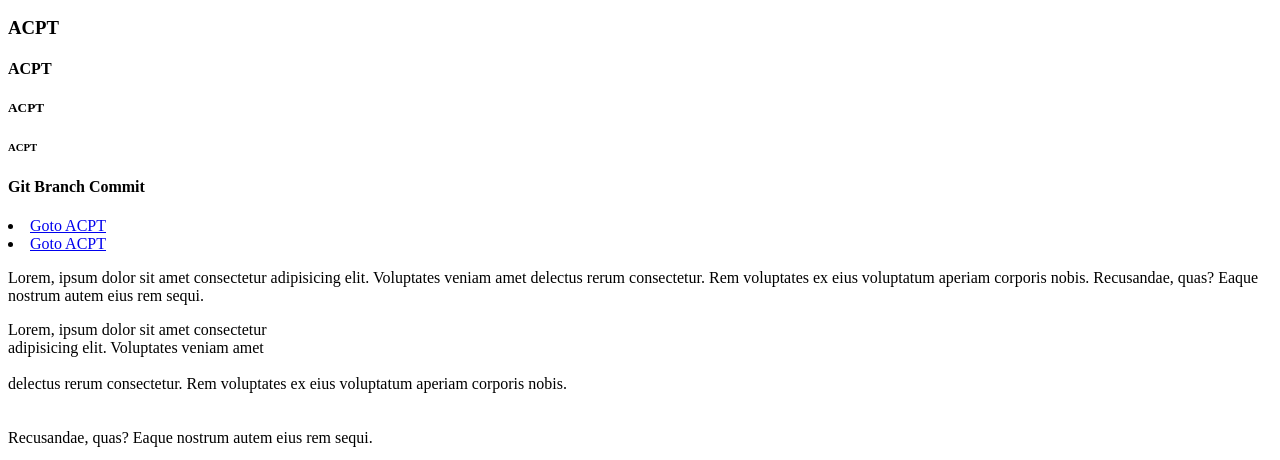
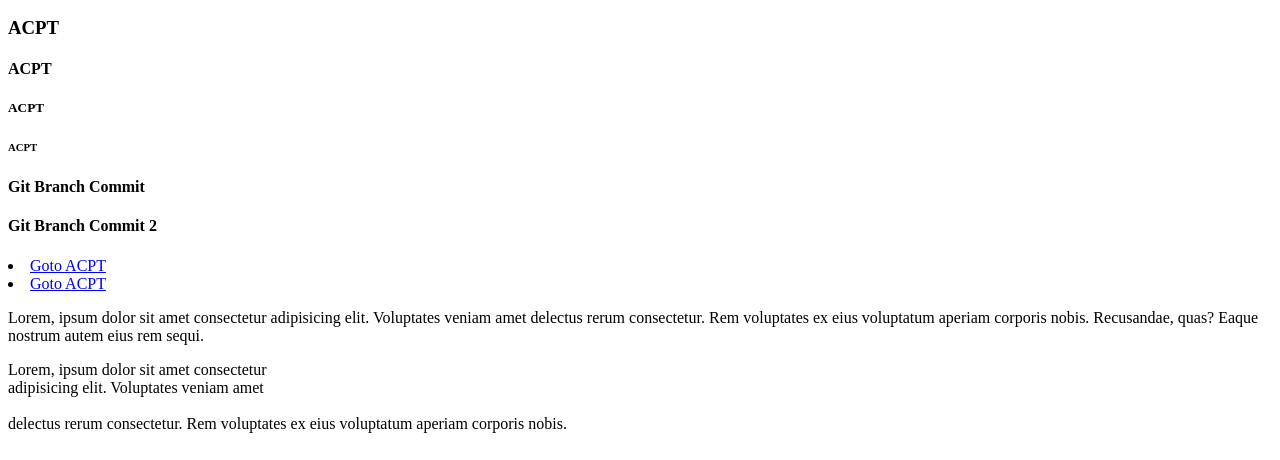
Before and after one commit to imeshhirushan2117/AFSD-html, a plain HTML site: page basic/index.html in a window 1280 px wide. Shown: the part 636-1096 px from the top of the page. Drawn offline with Linux system fonts and the light colour scheme.

Commit message:
Git Branch Commit 2

```diff
--- a/basic/index.html
+++ b/basic/index.html
@@ -27,6 +27,7 @@
 
   <!-- git branch -->
   <h4>Git Branch Commit</h4>
+  <h4>Git Branch Commit 2</h4>
 
   <!-- anchor tag -->
   <li><a href="https://acpt.lk/">Goto ACPT</a></li>
```
